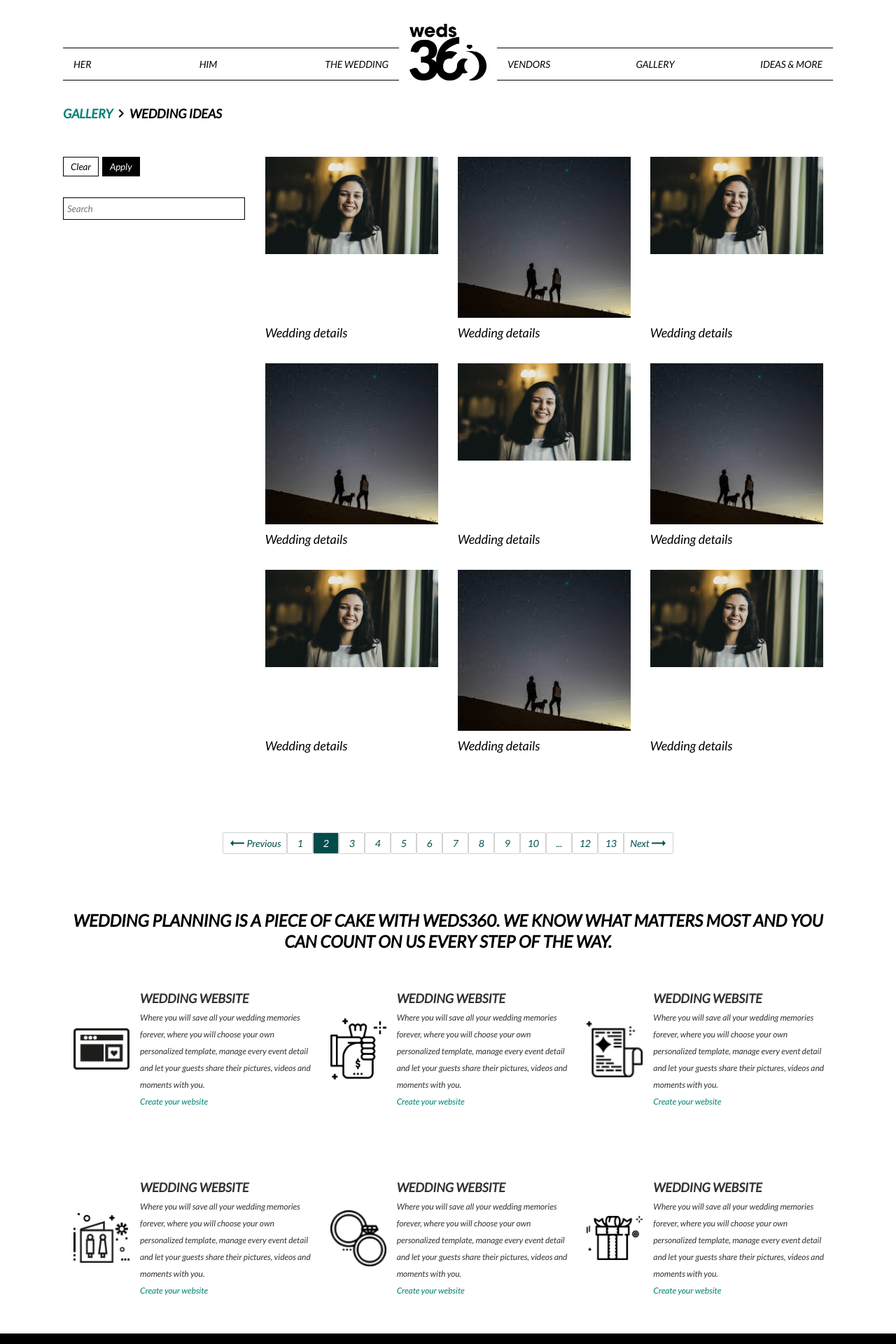
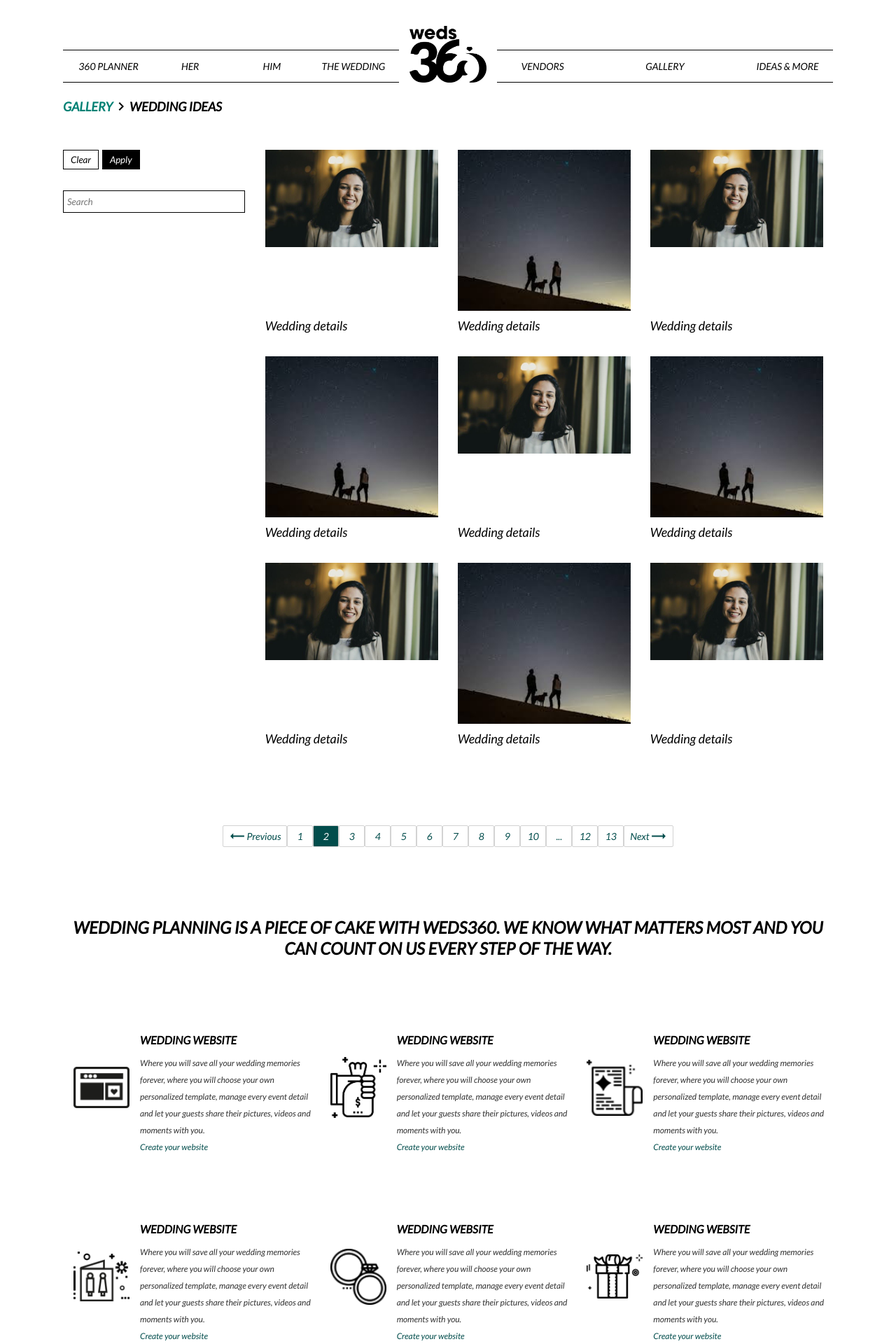
Before and after one commit to SalmaGhoneim/Weds360, a React (Create React App) app: page / in a window 1280 px wide. Shown: the top 1920 px of the page at 70% size. Built offline with nearby package versions, Linux system fonts and the light colour scheme.

Commit message:
feat: sticky header added + fixes to homepage

```diff
--- a/src/App.css
+++ b/src/App.css
@@ -18,16 +18,9 @@
   max-width: 1100px;
   justify-content: flex-start;
   flex-direction: column;
+  width: 92%;
 }
-@media only screen and (min-width: 320px) {
-  /* For tablets: */
-  .mainApp {
-    width: 98%;
-  }
+a {
+  text-decoration: none;
+  font-family: Lato;
 }
-@media only screen and (min-width: 768px) {
-  /* For desktop: */
-  .mainApp {
-    width: 92%;
-  }
-}
--- a/src/components/Footer/Footer.css
+++ b/src/components/Footer/Footer.css
@@ -33,16 +33,15 @@
 }
 .bottom {
   margin-top: auto;
+  padding-bottom: 15px;
+}
+.noMarginBottom {
   margin-bottom: 0px;
-  padding-bottom: 5px;
+}
+.noMargin {
+  margin: 0px 0px 0px 0px;
 }
 
-p {
-  margin: 0px 0px 5px 0px;
-}
-a {
-  text-decoration: none;
-}
 @media only screen and (min-width: 430px) {
   /* For tablets: */
   .footerBody {
--- a/src/components/Gallery/ImageContainer.css
+++ b/src/components/Gallery/ImageContainer.css
@@ -8,7 +8,7 @@
   .imageShell {
     height: 120px;
   }
-  .image {
+  .individualImage {
     width: 100%;
     max-height: 120px;
   }
@@ -23,7 +23,7 @@
   .imageShell {
     height: 230px;
   }
-  .image {
+  .individualImage {
     width: 100%;
     max-height: 230px;
   }
--- a/src/components/Gallery/ImageContainer.js
+++ b/src/components/Gallery/ImageContainer.js
@@ -5,7 +5,7 @@ const ImageContainer = props => {
   return (
     <div className="container">
       <div className="imageShell">
-        <img src={props.image} alt={props.alt} className="image" />
+        <img src={props.image} alt={props.alt} className="individualImage" />
       </div>
       {props.label ? <p className="label">{props.label}</p> : null}
     </div>
--- a/src/components/Header/Header.css
+++ b/src/components/Header/Header.css
@@ -6,19 +6,25 @@
 .mainAppHeader {
   display: flex;
   max-width: 1100px;
-  justify-content: flex-start;
+  width: 92%;
+  max-width: 100%;
+  justify-content: center;
   flex-direction: column;
+  height: 150px;
 }
+
 .navBar {
   margin: 15px 0px 0px 0px;
-  display: inline-flex;
+  display: flex;
   align-items: flex-end;
+  justify-content: center;
+  align-self: center;
+  flex-direction: row;
   max-width: 1100px;
-  justify-content: center;
-  flex-direction: row;
   height: 100px;
   position: relative;
 }
+
 .navBarSegment {
   padding: 0px 15px 0px 15px;
   display: inline-flex;
@@ -30,31 +36,129 @@
   border-bottom: 1px solid black;
   position: relative;
 }
-.navBarLogo {
-  width: 10%;
+
+/* Fixed Header */
+.mainAppHeaderFixed {
+  transition: all ease 1s;
+  background-color: white;
+  width: 100%;
+  position: fixed;
+  top: 0;
+  z-index: 1;
+  height: 60px;
+  max-height: 60px;
+}
+.navBarFixed {
+  width: 100%;
+  margin: 0px 0px 0px 50px;
+  display: inline-flex;
+  align-items: center;
+  justify-content: flex-start;
+  flex-direction: row;
+  height: 60px;
+  position: relative;
+}
+.navBarSegmentFixed {
+  padding: 0px 15px 0px 15px;
+  display: inline-flex;
+  height: 45px;
+  justify-content: flex-start;
+  align-items: center;
+  position: relative;
+}
+.navBarLogoFixed {
+  height: 50px;
+  width: auto;
   margin-right: 15px;
-  margin-left: 15px;
+  order: 1;
 }
 
 @media only screen and (min-width: 320px) {
-  /* For tablets: */
+  /* For mobiles */
+  .mainAppHeaderFixed {
+    display: none;
+  }
+  .navBar {
+    height: 60px;
+    align-items: center;
+    width: 100%;
+    justify-content: space-between;
+  }
+  .mainAppHeader {
+    height: 60px;
+    margin-bottom: 20px;
+  }
+  .burgerIconContainer {
+    display: inline;
+    margin-right: 20px;
+    order: 2;
+  }
+  .burgerIcon {
+    width: 20px;
+    height: 20px;
+  }
+  .navBarLogo {
+    height: 40px;
+    width: auto;
+    order: 1;
+    margin: 0px;
+  }
   .navBarSegment {
     display: none;
   }
-  .mainApp {
-    width: 98%;
+}
+@media only screen and (min-width: 450px) {
+  /* For tablet: */
+  .mainAppHeaderFixed {
+    display: none;
+  }
+  .mainAppHeader {
+    height: 120px;
+  }
+  .adjustWidth {
+    font-size: 10px;
+    min-width: 60px;
+  }
+  .navBar {
+    display: inline-flex;
+    margin: 15px 0px 0px 0px;
+    display: flex;
+    align-items: flex-end;
+    justify-content: center;
+    align-self: center;
+    flex-direction: row;
+    max-width: 1100px;
+    height: 100px;
+    position: relative;
+  }
+  .navBarSegment {
+    display: inline-flex;
+  }
+  .burgerIconContainer {
+    display: none;
+  }
+  .navBarLogo {
+    width: 10%;
+    height: auto;
+    margin-right: 15px;
+    margin-left: 15px;
+    order: 2;
   }
 }
 
-@media only screen and (min-width: 768px) {
-  /* For desktop: */
+@media only screen and (min-width: 790px) {
+  /* For desktop : */
+  .mainAppHeaderFixed {
+    display: block;
+  }
+  .adjustWidth {
+    font-size: 14px;
+    min-width: 100px;
+  }
   .navBar {
     display: inline-flex;
   }
   .navBarSegment {
     display: inline-flex;
   }
-  .mainApp {
-    width: 92%;
-  }
 }
--- a/src/components/Header/Header.js
+++ b/src/components/Header/Header.js
@@ -2,9 +2,9 @@ import React, { useState, useEffect } from "react";
 import styled from "styled-components";
 import "./Header.css";
 import logo from "../../assets/weds360Logo.png";
+import burgerIcon from "../../assets/icons/burgerIcon.png";
 
 const NavButton = styled.label`
-  font-size: 14px;
   font-family: Lato;
   font-weight: 550;
   height: 100%;
@@ -40,36 +40,27 @@ const Link = styled.a`
 
 const Header = () => {
   let parent = null;
-  let header = null;
   const [headerVisible, setHeaderVisible] = useState(true);
 
-  let options = [
-    { id: "1", name: "Designers", to: "" },
-    { id: "2", name: "Bridal Boutique", to: "" },
-    { id: "3", name: "Wedding Dresses", to: "" }
-  ];
   const [dropDownStatus, setDropDownStatus] = useState({
     isOpen: false,
     parent: parent,
-    options: options,
-    left: "0px"
+    options: [],
+    left: "0px",
+    top: "0px"
   });
 
   const isHeaderVisible = () => {
-    if (header == null) {
-      return false;
+    if (headerVisible != window.pageYOffset < 60) {
+      setHeaderVisible(window.pageYOffset < 60);
     }
-
-    if (header.getBoundingClientRect().y > -100 != headerVisible) {
-      setHeaderVisible(header.getBoundingClientRect().y > -100);
-    }
+    return window.pageYOffset < 60;
   };
   // Track header visibility
   useEffect(() => {
     window.addEventListener("scroll", isHeaderVisible, { passive: true });
-
     return () => window.removeEventListener("scroll", isHeaderVisible);
-  }, [headerVisible]);
+  });
 
   const ShowDropDown = () => {
     let parentInfo = parent.getBoundingClientRect();
@@ -91,35 +82,25 @@ const Header = () => {
       ...dropDownStatus,
       isOpen: true,
       options: options,
-      left: centerX - 50
+      left: centerX - 50,
+      top: parentInfo.bottom + 1
     });
   };
   const HideDropDown = () => {
     setDropDownStatus({ ...dropDownStatus, isOpen: false });
   };
+
   return (
     <div className="allScreenHeader">
-      {!headerVisible ? (
+      <div className={headerVisible ? "mainAppHeader" : "mainAppHeaderFixed"}>
+        <div className={headerVisible ? "navBar" : "navBarFixed"}>
           <div
-          style={{
-            transition: "all ease 1s",
-            backgroundColor: "red",
-            width: "100%",
-            position: "fixed",
-            top: "0",
-            zIndex: "1",
-            height: "60px"
-          }}
+            className={headerVisible ? "navBarSegment" : "navBarSegmentFixed"}
+            style={{ order: headerVisible ? "1" : "2" }}
           >
-          Moving header
-        </div>
-      ) : null}
-      <div className="mainAppHeader">
-        <div style={{ height: "150px" }}>
-          <div className="navBar" ref={el => (header = el)}>
-            <div className="navBarSegment">
-              {/* <NavButton>360 Planner</NavButton> */}
+            <NavButton className="adjustWidth">360 Planner</NavButton>
             <NavButton
+              className="adjustWidth"
               onMouseEnter={ShowDropDown}
               onMouseLeave={HideDropDown}
               ref={el => (parent = el)}
@@ -127,14 +108,26 @@ const Header = () => {
               Her
             </NavButton>
 
-              <NavButton>Him</NavButton>
-              <NavButton>The Wedding</NavButton>
+            <NavButton className="adjustWidth">Him</NavButton>
+            <NavButton className="adjustWidth">The Wedding</NavButton>
           </div>
-            <img className="navBarLogo" src={logo} alt="Weds 360 Logo"></img>
-            <div className="navBarSegment">
-              <NavButton>Vendors</NavButton>
-              <NavButton>Gallery</NavButton>
-              <NavButton>Ideas & more</NavButton>
+
+          <img
+            className={headerVisible ? "navBarLogo" : "navBarLogoFixed"}
+            src={logo}
+            alt="Weds360 Logo"
+          ></img>
+
+          <div
+            className={headerVisible ? "navBarSegment" : "navBarSegmentFixed"}
+            style={{ order: headerVisible ? "3" : "3" }}
+          >
+            <NavButton className="adjustWidth">Vendors</NavButton>
+            <NavButton className="adjustWidth">Gallery</NavButton>
+            <NavButton className="adjustWidth">Ideas & more</NavButton>
+          </div>
+          <div className="burgerIconContainer">
+            <img className="burgerIcon" src={burgerIcon}></img>
           </div>
         </div>
         <NavBarDropDown
@@ -142,6 +135,7 @@ const Header = () => {
           onMouseLeave={HideDropDown}
           style={{
             left: dropDownStatus.left,
+            top: dropDownStatus.top,
             display: dropDownStatus.isOpen ? "flex" : "none"
           }}
         >
@@ -166,7 +160,6 @@ const Header = () => {
         </NavBarDropDown>
       </div>
     </div>
-    </div>
   );
 };
 
--- /dev/null
+++ b/src/components/Services/Services.css
@@ -0,0 +1,70 @@
+.basicLink {
+  text-decoration: none;
+  font-size: 12px;
+  color: rgb(2, 77, 76);
+  line-height: 2;
+}
+.basicParagraph {
+  font-size: 12px;
+  color: rgb(51, 51, 51);
+  line-height: 2;
+  margin-bottom: 0px;
+}
+.servicesContainer {
+  width: 100%;
+  display: flex;
+  flex-wrap: wrap;
+  justify-content: space_between;
+}
+.serviceCard {
+  flex: 3;
+  height: 250px;
+  margin: 10px;
+  min-width: 290px;
+  max-width: 500px;
+  display: flex;
+}
+.imageContainer {
+  display: block;
+  min-width: 90px;
+  margin-top: auto;
+  margin-bottom: auto;
+}
+.image {
+  width: 80px;
+  height: auto;
+}
+.textContainer {
+  margin: auto;
+  margin-left: 10px;
+  text-align: start;
+}
+.statement {
+  font-size: 24px;
+  line-height: 1.25;
+  text-transform: uppercase;
+  margin-top: 60px;
+  font-weight: 900;
+  margin-bottom: 50px;
+}
+.serviceTitle {
+  font-size: 16px;
+  font-weight: 700;
+  margin-bottom: 10px;
+}
+
+@media only screen and (min-width: 320px) {
+  /* For Mobiles */
+  .statement {
+    font-size: 19px;
+  }
+}
+@media only screen and (min-width: 450px) {
+  /* For Tablets */
+  .statement {
+    font-size: 24px;
+  }
+}
+@media only screen and (min-width: 790px) {
+  /* For Desktop */
+}
--- a/src/components/Services/Services.js
+++ b/src/components/Services/Services.js
@@ -6,6 +6,7 @@ import image4 from "../../assets/services/guestlist.png";
 import image5 from "../../assets/services/vendors.png";
 import image6 from "../../assets/services/registry.png";
 import { NavLink } from "react-router-dom";
+import "./Services.css";
 
 let services = [
   {
@@ -23,75 +24,24 @@ let services = [
 let arr = [image1, image2, image3, image4, image5, image6];
 
 const Services = () => {
-  let styles = {
-    flex: "3",
-    height: "250px",
-    margin: "10px",
-    minWidth: "290px",
-    maxWidth: "500px",
-    display: "flex"
-  };
-  let text = {};
   return (
-    <div
-      style={{
-        width: "100%",
-        display: "flex",
-        flexWrap: "wrap",
-        justifyContent: "space_between"
-      }}
-    >
+    <div className="servicesContainer">
+      <p className="statement">
+        WEDDING PLANNING IS A PIECE OF CAKE WITH WEDS360. WE KNOW WHAT MATTERS
+        MOST AND YOU CAN COUNT ON US EVERY STEP OF THE WAY.
+      </p>
       {Array(6)
         .fill()
         .map((x, i) => {
           return (
-            <div style={styles} key={i}>
-              <div
-                style={{
-                  display: "block",
-                  minWidth: "90px",
-                  marginTop: "auto",
-                  marginBottom: "auto"
-                }}
-              >
-                <img style={{ width: "80px", height: "auto" }} src={arr[i]} />
+            <div className="serviceCard" key={i}>
+              <div className="imageContainer">
+                <img className="image" src={arr[i]} />
               </div>
-              <div
-                style={{
-                  margin: "auto",
-                  marginLeft: "10px",
-                  textAlign: "start"
-                }}
-              >
-                <p
-                  style={{
-                    fontSize: "18px",
-                    fontWeight: "600",
-                    color: "rgb(51,51,51)",
-                    fontWeight: "600"
-                  }}
-                >
-                  {services[0].title}
-                </p>
-                <p
-                  style={{
-                    fontSize: "12px",
-                    color: "rgb(51,51,51)",
-                    lineHeight: "2",
-                    marginBottom: "0px"
-                  }}
-                >
-                  {services[0].text}
-                </p>
-                <NavLink
-                  to="/categories"
-                  style={{
-                    fontSize: "12px",
-                    color: "#008174",
-                    lineHeight: "2",
-                    textDecoration: "none"
-                  }}
-                >
+              <div className="textContainer">
+                <p className="serviceTitle">{services[0].title}</p>
+                <p className="basicParagraph">{services[0].text}</p>
+                <NavLink className="basicLink" to="/categories">
                   Create your website
                 </NavLink>
               </div>
--- a/src/screens/Home/Home.js
+++ b/src/screens/Home/Home.js
@@ -4,7 +4,6 @@ import "./Home.css";
 import SideBar from "../../components/SideBar/SideBar";
 import Gallery from "../../components/Gallery/Gallery";
 import Services from "../../components/Services/Services";
-import styled from "styled-components";
 import Pagination from "../../components/Pagination/Pagination";
 
 const Home = () => {
@@ -33,14 +32,10 @@ const Home = () => {
           <Gallery />
         </div>
       </div>
-      <div style={{ margin: "40px 0px 10px 0px" }}>
+      <div style={{ margin: "40px 0px 30px 0px" }}>
         <Pagination pageCount={13} currPage={2} />
       </div>
 
-      <p className="statement">
-        WEDDING PLANNING IS A PIECE OF CAKE WITH WEDS360. WE KNOW WHAT MATTERS
-        MOST AND YOU CAN COUNT ON US EVERY STEP OF THE WAY.
-      </p>
       <Services />
     </div>
   );
```
Also changed, not shown: src/components/Footer/Footer.js (+5 -6 lines), src/assets/icons/burgerIcon.png (added). Lines whose indentation alone changed are shown as unchanged.
